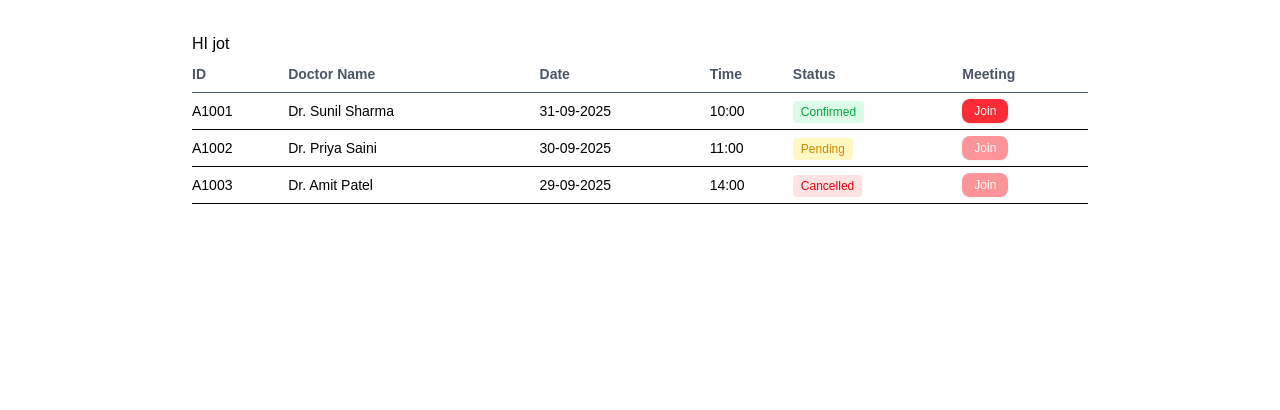
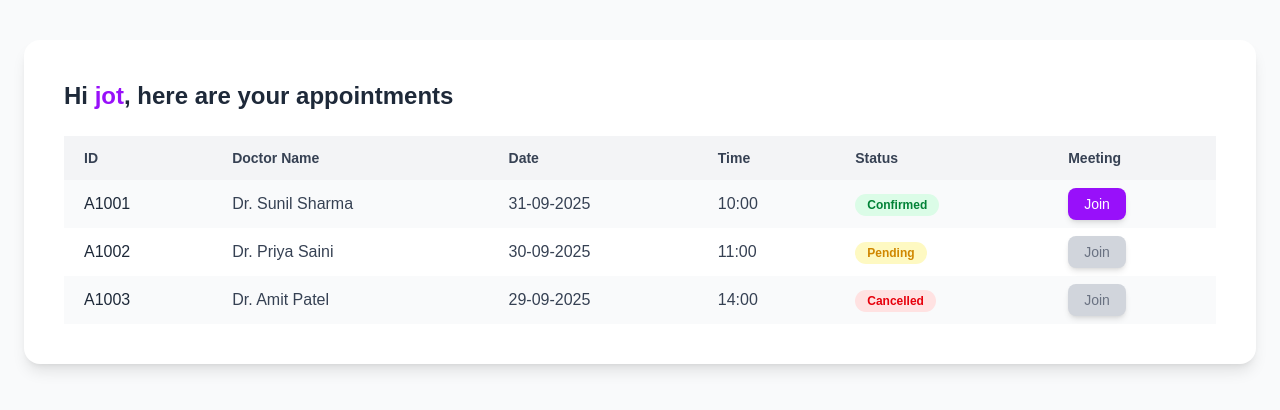
Before and after one commit to Charanjot9037/healtcare, a Next.js app: page /userappnt/jot in a window 1280 px wide. Shown: the top 410 px of the page. Built offline with nearby package versions, Linux system fonts and the light colour scheme.

Commit message:
UI updated

```diff
--- a/app/doctor/page.js
+++ b/app/doctor/page.js
@@ -1,10 +1,10 @@
+"use client";
+import { useState, useEffect } from "react";
+import { useRouter } from "next/navigation";
 
-"use client";
-import { useState } from "react";
-import { useEffect } from "react";
-import { useRouter } from "next/navigation";
 export default function AdminDoctors() {
   const [doctors, setDoctors] = useState([]);
+  const router = useRouter();
 
   useEffect(() => {
     const fetchDoctors = async () => {
@@ -20,20 +20,20 @@ useEffect(() => {
     fetchDoctors();
   }, []);
 
+  const deleteDoctor = (id) => {
+    // Placeholder for delete functionality
+    console.log("Deleting doctor with id:", id);
+  };
 
-
-
-
-
-
-const router=useRouter();
   return (
-    <div className="min-h-screen bg-gray-100 p-6 text-black" >
+    <div className="min-h-screen bg-gray-50 p-8 text-gray-900">
       {/* Header */}
-      <div className="flex justify-between items-center mb-6">
-        <h1 className="text-2xl font-bold">Doctors Management</h1>
+      <div className="flex justify-between items-center mb-8">
+        <h1 className="text-3xl font-extrabold tracking-tight">
+          Doctors Management
+        </h1>
         <button
-          className="bg-purple-600 hover:bg-purple-700 text-white px-4 py-2 rounded-lg shadow transition"
+          className="bg-purple-600 hover:bg-purple-700 text-white px-5 py-2.5 rounded-lg shadow-md transition font-medium"
           onClick={() => router.push("/adddoctor")}
         >
           + Add Doctor
@@ -41,46 +41,48 @@ const router=useRouter();
       </div>
 
       {/* Doctors Table */}
-      <div className="bg-white shadow rounded-xl p-4">
-        <table className="w-full text-sm">
-          <thead>
-            <tr className="text-left border-b text-gray-600">
-              {/* <th className="py-2">sr.no</th> */}
-              <th>Name</th>
-              <th>Mobile</th>
-              <th>Consultancy Charge</th>
-              {/* <th>Status</th> */}
-              <th>Action</th>
+      <div className="bg-white shadow-xl rounded-2xl overflow-hidden">
+        <table className="w-full text-sm border-collapse">
+          <thead className="bg-purple-200 text-purple-900">
+            <tr>
+              <th className="py-3 px-4 text-left">Name</th>
+              <th className="py-3 px-4 text-left">Mobile</th>
+              <th className="py-3 px-4 text-left">Consultancy Charge</th>
+              <th className="py-3 px-4 text-left">Action</th>
             </tr>
           </thead>
           <tbody>
-            {doctors.map((doc) => (
-              <tr key={doc.id} className="border-b">
-                {/* <td className="py-4">{doc.id}</td> */}
-                <td className="py-4">{doc.name}</td>
-                <td>{doc.mobile}</td>
-                <td>₹{doc.fees}</td>
-                {/* <td>
-                  <span
-                    className={`px-2 py-1 rounded text-xs ${
-                      doc.status === "Online"
-                        ? "bg-green-100 text-green-600"
-                        : "bg-red-100 text-red-600"
-                    }`}
+            {doctors.length > 0 ? (
+              doctors.map((doc, idx) => (
+                <tr
+                  key={doc.id}
+                  className={`${
+                    idx % 2 === 0 ? "bg-white" : "bg-gray-50"
+                  } hover:bg-gray-100 transition`}
                 >
-                    {doc.status}
-                  </span>
-                </td> */}
-                <td>
+                  <td className="py-4 px-4 font-medium">{doc.name}</td>
+                  <td className="px-4">{doc.mobile}</td>
+                  <td className="px-4">₹{doc.fees}</td>
+                  <td className="px-4">
                     <button
                       onClick={() => deleteDoctor(doc.id)}
-                    className="bg-red-500 hover:bg-red-600 text-white px-3 py-1 rounded-lg text-xs shadow transition"
+                      className="bg-red-500 hover:bg-red-600 text-white px-4 py-1.5 rounded-lg text-xs font-semibold shadow transition"
                     >
                       Delete
                     </button>
                   </td>
                 </tr>
-            ))}
+              ))
+            ) : (
+              <tr>
+                <td
+                  colSpan="4"
+                  className="text-center py-6 text-gray-500 italic"
+                >
+                  No doctors available
+                </td>
+              </tr>
+            )}
           </tbody>
         </table>
       </div>
--- a/app/paitents/page.js
+++ b/app/paitents/page.js
@@ -1,71 +1,84 @@
+"use client";
+import { useState, useEffect } from "react";
 
-
-"use client";
-import { useState } from "react";
-import { useEffect } from "react";
 export default function AdminPatients() {
   const [patients, setPatients] = useState([]);
 
   useEffect(() => {
-    const fetchpaitent = async () => {
+    const fetchPatients = async () => {
       try {
         const res = await fetch("/api/paitents");
         const data = await res.json();
         console.log(data);
         setPatients(data);
       } catch (err) {
-        console.error("Error fetching doctors:", err);
+        console.error("Error fetching patients:", err);
       }
     };
-    fetchpaitent();
+    fetchPatients();
   }, []);
 
-
-
-
-
+  const deletePatient = (id) => {
+    // Placeholder for delete functionality
+    console.log("Deleting patient with id:", id);
+  };
 
   return (
-    <div className="min-h-screen bg-gray-100 p-6 text-black">
+    <div className="min-h-screen bg-gray-50 p-8 text-gray-900">
       {/* Header */}
-      <div className="flex justify-between items-center mb-6">
-        <h1 className="text-2xl font-bold">Patients Management</h1>
-
+      <div className="flex justify-between items-center mb-8">
+        <h1 className="text-3xl font-extrabold tracking-tight">
+          Patients Management
+        </h1>
       </div>
 
       {/* Patients Table */}
-      <div className="bg-white shadow rounded-xl p-4">
-        <table className="w-full text-sm">
-          <thead>
-            <tr className="text-left border-b text-gray-600">
-              <th className="py-2">Sr.no</th>
-              <th>Name</th>
-              <th>Mobile</th>
-              <th>Age</th>
-              <th>Disease</th>
-
-              <th>Action</th>
+      <div className="bg-white shadow-xl rounded-2xl overflow-hidden">
+        <table className="w-full text-sm border-collapse">
+          <thead className="bg-purple-200 text-purple-900">
+            <tr>
+              <th className="py-3 px-4 text-left">Sr. No</th>
+              <th className="py-3 px-4 text-left">Name</th>
+              <th className="py-3 px-4 text-left">Mobile</th>
+              <th className="py-3 px-4 text-left">Age</th>
+              <th className="py-3 px-4 text-left">Disease</th>
+              <th className="py-3 px-4 text-left">Action</th>
             </tr>
           </thead>
           <tbody>
-            {patients.map((pat,index) => (
-              <tr key={index} className="border-b">
-                <td className="py-4">{index+1}</td>
-                <td>{pat.name}</td>
-                <td>{pat.contact}</td>
-                <td>{pat.age}</td>
-                <td>{pat.disease}</td>
-
-                <td>
+            {patients.length > 0 ? (
+              patients.map((pat, index) => (
+                <tr
+                  key={pat.id || index}
+                  className={`${
+                    index % 2 === 0 ? "bg-white" : "bg-gray-50"
+                  } hover:bg-gray-100 transition`}
+                >
+                  <td className="py-4 px-4 font-medium">{index + 1}</td>
+                  <td className="px-4">{pat.name}</td>
+                  <td className="px-4">{pat.contact}</td>
+                  <td className="px-4">{pat.age}</td>
+                  <td className="px-4">{pat.disease}</td>
+                  <td className="px-4">
                     <button
                       onClick={() => deletePatient(pat.id)}
-                    className="bg-red-500 hover:bg-red-600 text-white px-3 py-1 rounded-lg text-xs shadow transition"
+                      className="bg-red-500 hover:bg-red-600 text-white px-4 py-1.5 rounded-lg text-xs font-semibold shadow transition"
                     >
                       Delete
                     </button>
                   </td>
                 </tr>
-            ))}
+              ))
+            ) : (
+              <tr>
+                <td
+                  colSpan="6"
+                  className="text-center py-6 text-gray-500 italic"
+                >
+                  No patients available
+                </td>
+              </tr>
+            )}
           </tbody>
         </table>
       </div>
--- a/app/pharmacy/page.js
+++ b/app/pharmacy/page.js
@@ -33,7 +33,7 @@ export default function AdminPharmacy() {
       <div className="bg-white shadow-lg rounded-xl overflow-x-auto">
         <table className="w-full text-sm">
           <thead className="bg-purple-100">
-            <tr className="text-left text-purple-800">
+            <tr className="text-left bg-purple-200 text-purple-900">
               <th className="py-3 px-4">ID</th>
               <th className="py-3 px-4">Medicine Name</th>
               <th className="py-3 px-4">Expiry Date</th>
--- a/app/userappnt/[id]/page.js
+++ b/app/userappnt/[id]/page.js
@@ -1,9 +1,8 @@
-
 "use client";
 import React from "react";
-import { useRouter } from "next/navigation";
-import { useParams } from "next/navigation";
-const appointment = [
+import { useRouter, useParams } from "next/navigation";
+
+const appointments = [
   {
     appointmentId: "A1001",
     doctorId: "D200",
@@ -37,7 +36,6 @@ const appointment = [
   {
     appointmentId: "A1003",
     doctorId: "D202",
-    date: "29-09-2025",
     doctorName: "Dr. Amit Patel",
     specialization: "Psychiatrist",
     patientId: "P309",
@@ -48,40 +46,56 @@ const appointment = [
     treatmentType: "Counseling",
     status: "Cancelled",
     office: "Patel Hospital, Delhi",
+    date: "29-09-2025",
   },
 ];
 
 const Page = () => {
   const router = useRouter();
-const {id}=useParams();
+  const { id } = useParams();
+
   return (
-    <div className="bg-white w-screen h-screen min-h-screen">
-   <div className="max-w-4xl mx-auto py-8">
-<h6 className="text-black">HI {id}</h6>
+    <div className="bg-gray-50 min-h-screen w-screen py-10 px-6">
+      <div className="max-w-7xl mx-auto bg-white shadow-lg rounded-2xl p-10">
+        <h2 className="text-2xl font-bold text-gray-800 mb-6">
+          Hi <span className="text-purple-600">{id}</span>, here are your
+          appointments
+        </h2>
 
-      <table className="w-full text-sm">
+        <div className="overflow-x-auto">
+          <table className="w-full border-collapse">
             <thead>
-          <tr className="text-left border-b text-gray-600">
-            <th className="py-2">ID</th>
-            <th>Doctor Name</th>
-            <th>Date</th>
-            <th>Time</th>
-            <th>Status</th>
-            <th>Meeting</th>
+              <tr className="bg-gray-100 text-left text-gray-700 text-sm">
+                <th className="py-3 px-5">ID</th>
+                <th className="py-3 px-5">Doctor Name</th>
+                <th className="py-3 px-5">Date</th>
+                <th className="py-3 px-5">Time</th>
+                <th className="py-3 px-5">Status</th>
+                <th className="py-3 px-5">Meeting</th>
               </tr>
             </thead>
             <tbody>
-          {appointment.map((pat) => (
-            <tr key={pat.appointmentId} className="border-b text-black">
-              <td className="py-2">{pat.appointmentId}</td>
-              <td>{pat.doctorName}</td>
-              <td>{pat.date}</td>
-              <td>{pat.startTime}</td>
-              {/* <td>
+              {appointments.map((pat, index) => (
+                <tr
+                  key={pat.appointmentId}
+                  className={`${
+                    index % 2 === 0 ? "bg-gray-50" : "bg-white"
+                  } hover:bg-purple-50 transition`}
+                >
+                  <td className="py-3 px-5 text-gray-800 font-medium">
+                    {pat.appointmentId}
+                  </td>
+                  <td className="px-5 text-gray-700">{pat.doctorName}</td>
+                  <td className="px-5 text-gray-700">{pat.date}</td>
+                  <td className="px-5 text-gray-700">{pat.startTime}</td>
+
+                  {/* Status Badge */}
+                  <td className="px-5">
                     <span
-                  className={`px-2 py-1 rounded text-xs ${
+                      className={`px-3 py-1 rounded-full text-xs font-semibold
+                        ${
                           pat.status === "Confirmed"
-                      ? "bg-green-100 text-green-600"
+                            ? "bg-green-100 text-green-700"
                             : pat.status === "Cancelled"
                             ? "bg-red-100 text-red-600"
                             : "bg-yellow-100 text-yellow-600"
@@ -90,47 +104,29 @@ const {id}=useParams();
                       {pat.status}
                     </span>
                   </td>
-              <td>
+
+                  {/* Join Button */}
+                  <td className="px-5">
                     <button
-                  onClick={() => router.push("/meeting")}
-                  className="bg-red-500 hover:bg-red-600 text-white px-3 py-1 rounded-lg text-xs shadow transition"
-                >
-                  Join
-                </button>
-              </td> */}
-              <td>
-  <span
-    className={`px-2 py-1 rounded text-xs ${
-      pat.status === "Confirmed"
-        ? "bg-green-100 text-green-600"
-        : pat.status === "Cancelled"
-        ? "bg-red-100 text-red-600"
-        : "bg-yellow-100 text-yellow-600"
-    }`}
-  >
-    {pat.status}
-  </span>
-</td>
-<td>
-  <button
-    // Disable if status is Cancelled or Pending
                       disabled={pat.status !== "Confirmed"}
                       onClick={() => router.push("/meeting")}
-    className={`bg-red-500 hover:bg-red-600 text-white px-3 py-1 rounded-lg text-xs shadow transition
-      ${pat.status !== "Confirmed" ? "opacity-50 cursor-not-allowed" : ""}
-    `}
+                      className={`px-4 py-1.5 rounded-lg text-sm font-medium shadow-md transition
+                        ${
+                          pat.status === "Confirmed"
+                            ? "bg-purple-600 text-white hover:bg-purple-700"
+                            : "bg-gray-300 text-gray-500 cursor-not-allowed"
+                        }`}
                     >
                       Join
                     </button>
                   </td>
-
                 </tr>
               ))}
             </tbody>
           </table>
         </div>
       </div>
-
+    </div>
   );
 };
 
```
Also changed, not shown: public/images/logo.png (added). Lines whose indentation alone changed are shown as unchanged.
